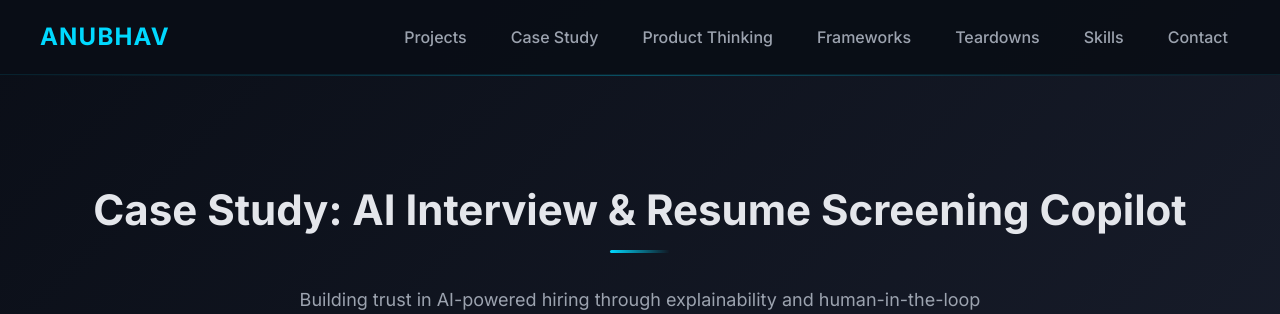
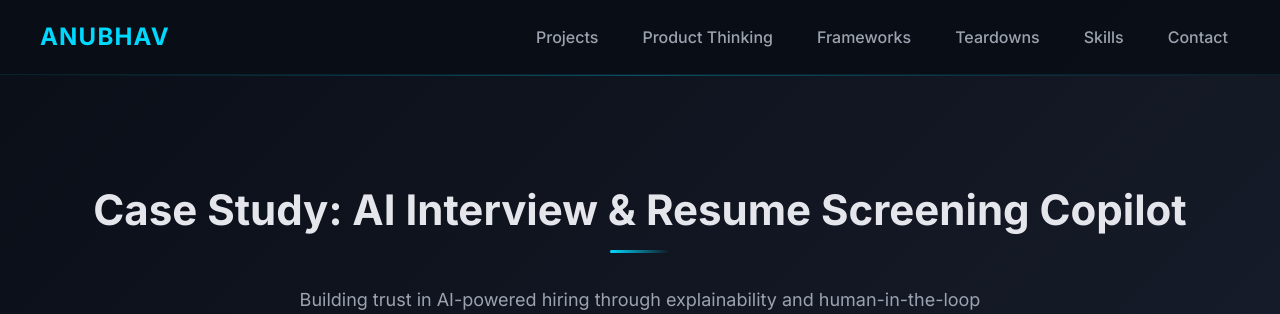
Before and after one commit to anubhav-product/Portfolio, a Flask app: page /case-study-copilot in a window 1280 px wide. Shown: the top 314 px of the page. Run offline with Flask 3, Linux system fonts and the light colour scheme.

Commit message:
Remove Case Study from main navigation - access via Projects page instead

```diff
--- a/templates/base.html
+++ b/templates/base.html
@@ -42,7 +42,6 @@
       </button>
       <div class="nav-links">
         <a href="{{ url_for('projects') }}" {% if request.endpoint == 'projects' %}class="active"{% endif %}>Projects</a>
-        <a href="{{ url_for('case_study') }}" {% if request.endpoint == 'case_study' %}class="active"{% endif %}>Case Study</a>
         <a href="{{ url_for('product_thinking') }}" {% if request.endpoint == 'product_thinking' %}class="active"{% endif %}>Product Thinking</a>
         <a href="{{ url_for('frameworks') }}" {% if request.endpoint == 'frameworks' %}class="active"{% endif %}>Frameworks</a>
         <a href="{{ url_for('teardowns') }}" {% if request.endpoint == 'teardowns' %}class="active"{% endif %}>Teardowns</a>
```
